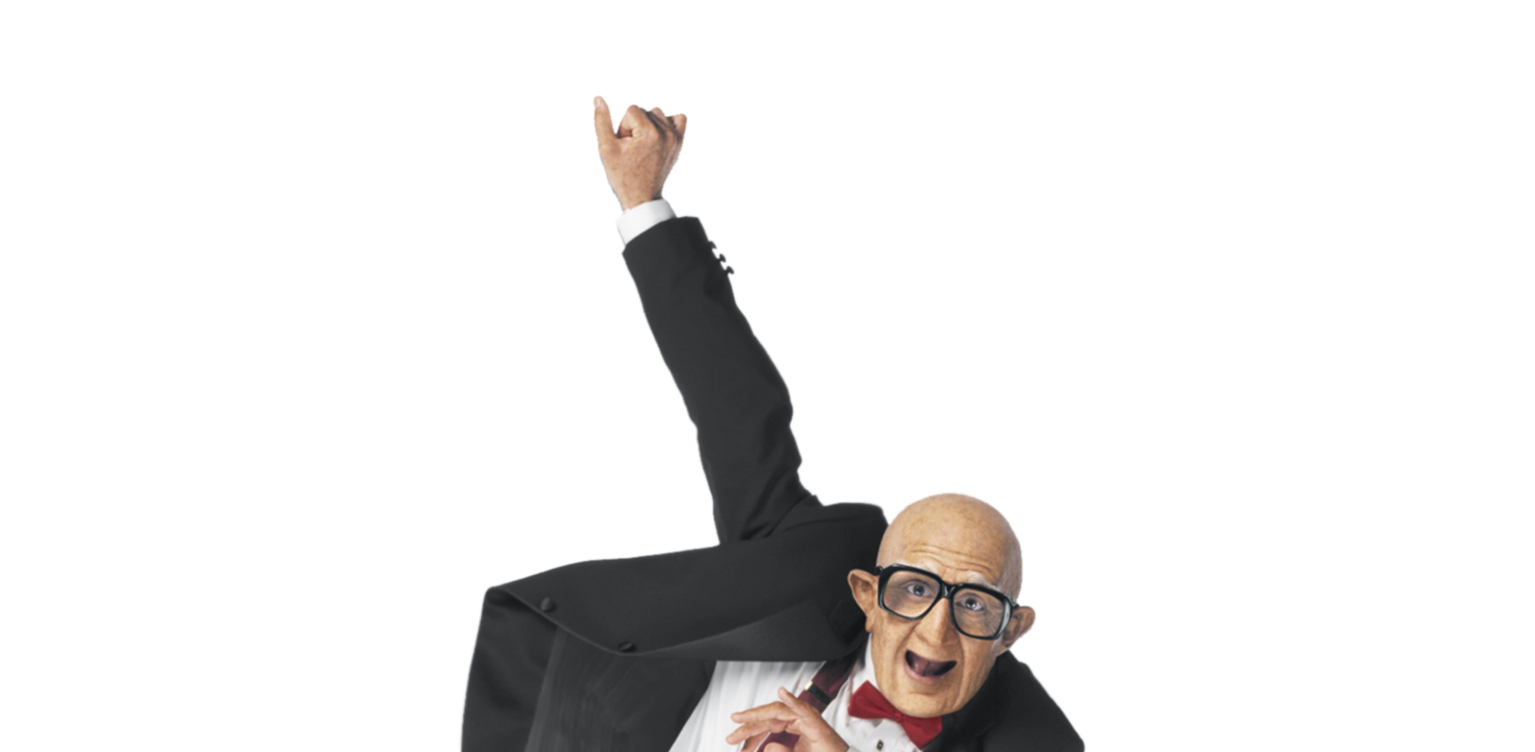
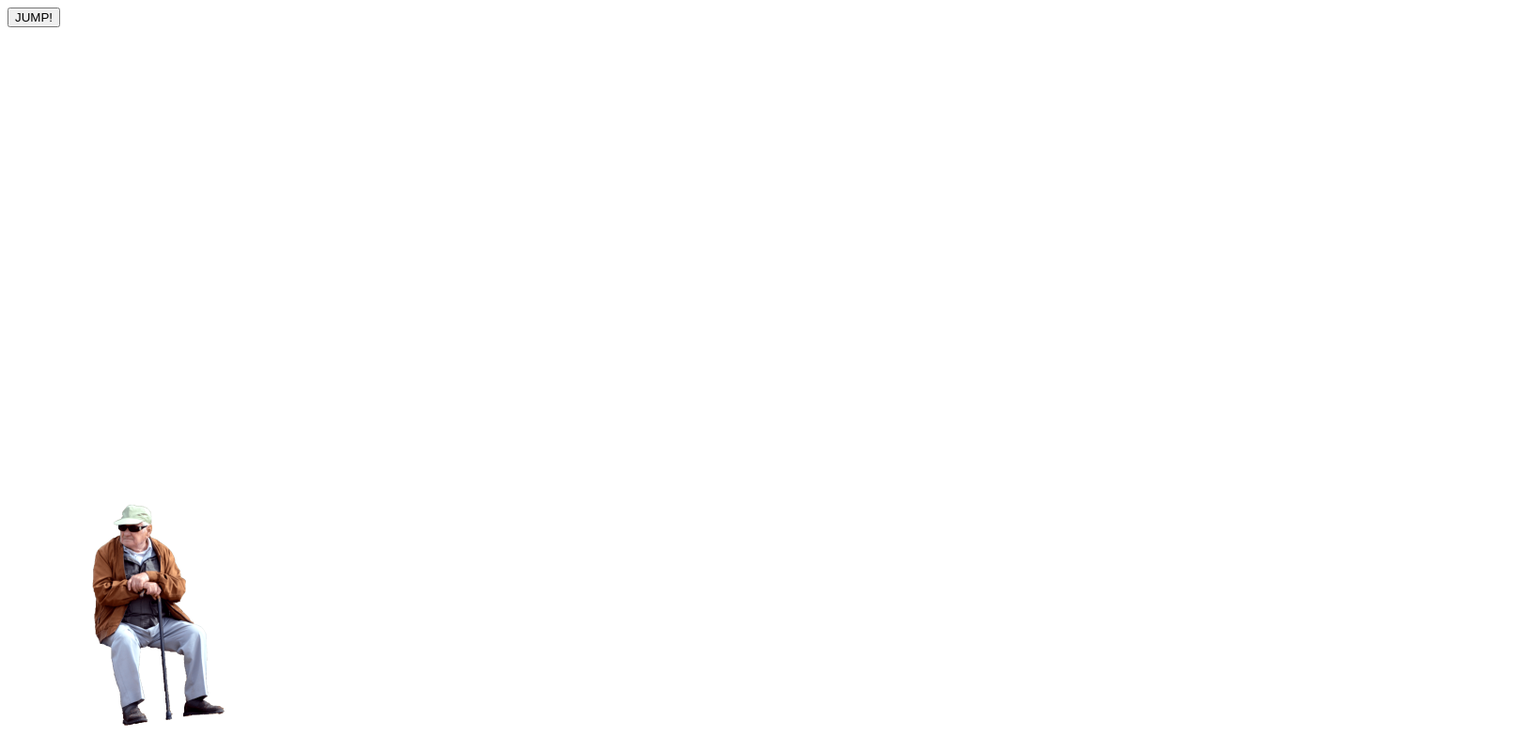
Before and after one commit to vogelsara/Jumping-man, a plain HTML site: page index.html in a window 1280 px wide. Shown: the top 800 px of the page at 94% size, 1634 px wide, since content can reach past the window. Drawn offline with Linux system fonts and the light colour scheme.

Commit message:
Jumping function with Javascript

```diff
--- a/css/style.css
+++ b/css/style.css
@@ -0,0 +1,19 @@
+img {
+    position: fixed;
+    bottom: 1em;
+    margin-left: auto;
+    margin-right: auto;
+    opacity: 0;
+}
+
+#sittingManImage{
+    width: 15%;
+}
+
+#jumpingManImage{
+    width: 20%;
+}
+
+.show {
+    opacity: 1;
+}
--- a/index.html
+++ b/index.html
@@ -10,9 +10,11 @@
     <title>Jumping man</title>
 </head>
 
-<body>
+<body id="body">
+    <button onclick="jump()">JUMP!</button>
+    <img id="jumpingManImage" src="img/jumpingMan.png">
+    <img id="sittingManImage" class="show" src="img/sittingMan.png">
 
-    <img id="manImage" src="img/jumpingMan.png">
 
 </body>
 
--- a/script.js
+++ b/script.js
@@ -0,0 +1,32 @@
+function jump () {
+    var oldMan = document.getElementById("jumpingManImage");
+    var sittingOldMan = document.getElementById("sittingManImage");
+    var startingPositionY = 500;
+    var positionY = startingPositionY;
+    var id = setInterval(stepAnimation, 2);
+    var goingUp = true;
+    var velocity = 2;
+
+    sittingOldMan.classList.remove("show");
+    oldMan.classList.add("show");
+
+    function stepAnimation () {
+        if (goingUp) {
+            if (positionY <= 0) {
+                goingUp = false;
+            } else {
+                oldMan.style.top = positionY + "px";
+                positionY -= velocity;
+            }
+        } else {
+            if (positionY >= startingPositionY) {
+                clearInterval(id);
+                sittingOldMan.classList.add("show");
+                oldMan.classList.remove("show");
+            } else {
+                oldMan.style.top = positionY + "px";
+                positionY += velocity;
+            }
+        }
+    }
+}
```
Also changed, not shown: img/sittingMan.png (added).
